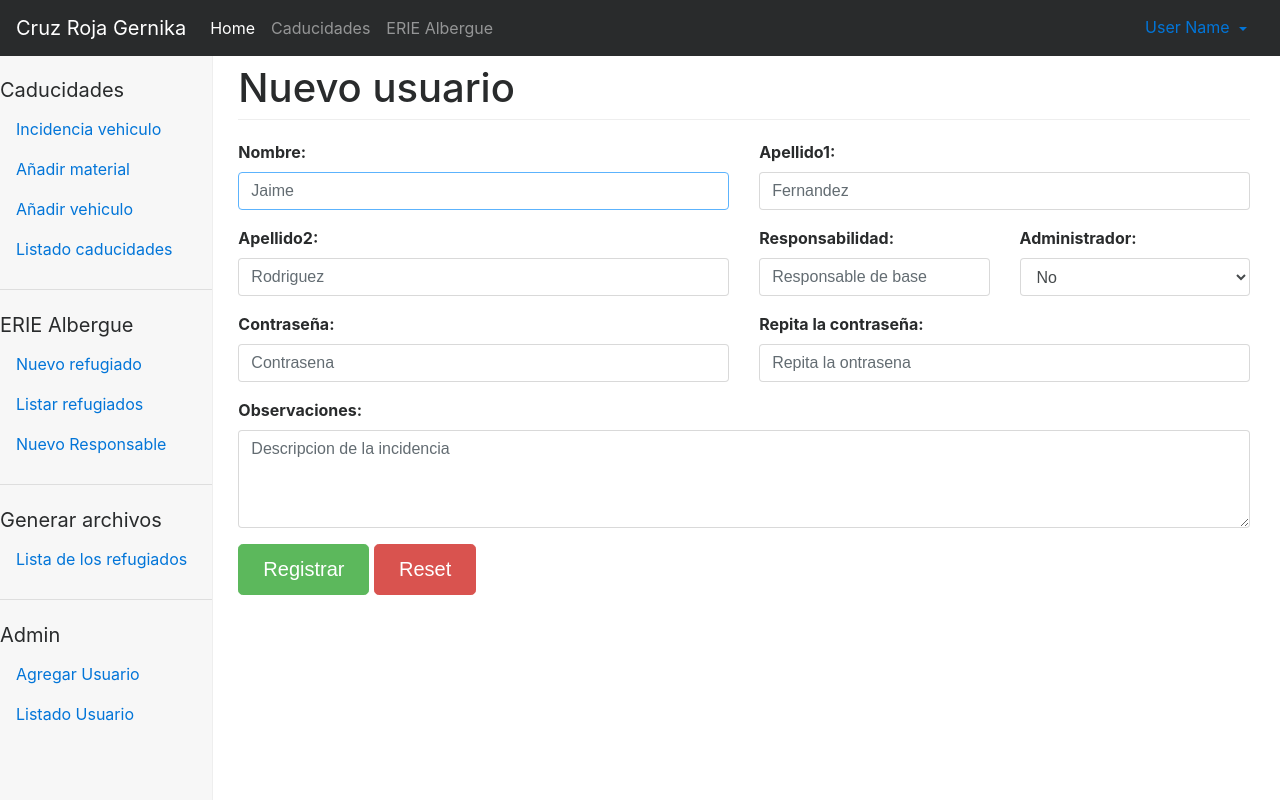
After one commit to eloaitor/BD_RedCross, a PHP site: page /nuevo_usuario.php in a window 1280 px wide. The commit adds this page. Run offline with PHP 8.4, Linux system fonts and the light colour scheme; data that the repository does not hold is empty; some libraries are stand-ins or nearby versions.

Commit message:
creacion de usuario.php, nuevo_usuario.php

```diff
--- a/incidencia_vehiculo.php
+++ b/incidencia_vehiculo.php
@@ -19,8 +19,6 @@
 
             <main class="col-sm-9 offset-sm-3 col-md-10 offset-md-2 pt-3">
                 <h1>Nueva incidencia</h1>
-
-
 
                 <div class="form-group">
                     <form action="#" method="POST">
--- a/login.php
+++ b/login.php
@@ -4,7 +4,7 @@
 <head>
     <?php include 'include/head.php' ?>
 
-    <title>Listado caducidades | Cruz Roja Gernika</title>
+    <title>Login| Cruz Roja Gernika</title>
 </head>
 
 <body>
--- /dev/null
+++ b/nuevo_usuario.php
@@ -0,0 +1,135 @@
+<?php include "php/usuario.php"; ?>
+<?php $usuario = new usuario(); ?>
+
+<!DOCTYPE html>
+<html lang="es">
+
+<head>
+    <?php include 'include/head.php' ?>
+
+    <title>Nuevo usuario | Cruz Roja Gernika</title>
+</head>
+
+<body>
+    <?php include 'include/navbar.php' ?>
+
+    <div class="container-fluid">
+
+            <?php include 'include/sidebar.php' ?>
+
+            <main class="col-sm-9 offset-sm-3 col-md-10 offset-md-2 pt-3">
+                <h1>Nuevo usuario</h1>
+
+
+
+                <div class="form-group">
+                    <form action="#" method="POST">
+                        <div class="row">
+                            <div class="col-md-6 col-xs-12">
+                                <div class="form-group">
+                                    <strong><label for="nombre">Nombre: </label></strong>
+                                    <input class="form-control" type="text" name="nombre" id="nombre" placeholder="Jaime" maxlength="30" autofocus>
+                                </div>
+                            </div>
+
+                            <div class="col-md-6 col-xs-12">
+                                <div class="form-group">
+                                    <strong><label for="apellido1">Apellido1: </label></strong>
+                                    <input class="form-control" type="text" name="apellido1" id="apellido1" placeholder="Fernandez" maxlength="50" autofocus>
+                                </div>
+                            </div>
+                        </div>
+
+                        <div class="row">
+                            <div class="col-md-6 col-xs-12">
+                                <div class="form-group">
+                                    <strong><label for="apellido2">Apellido2: </label></strong>
+                                    <input class="form-control" type="text" name="apellido2" id="apellido2" placeholder="Rodriguez" maxlength="30" autofocus>
+                                </div>
+                            </div>
+
+                            <div class="col-md-3 col-xs-12">
+                                <div class="form-group">
+                                    <strong><label for="responsabilidad">Responsabilidad: </label></strong>
+                                    <input class="form-control" type="text" name="responsabilidad" id="responsabilidad" placeholder="Responsable de base" maxlength="50" autofocus>
+                                </div>
+                            </div>
+
+                            <div class="col-md-3 col-xs-12">
+                                <div class="form-group">
+                                    <strong><label for="admin">Administrador: </label></strong>
+                                    <select class="form-control" name="admin" id="admin" autofocus required>
+                                            <option value="0" selected>No</option>
+                                            <option value="1">Si</option>
+                                    </select>
+                                </div>
+                            </div>
+                        </div>
+
+                        <div class="row">
+                            <div class="col-md-6 col-xs-12">
+                                <div class="form-group">
+                                    <strong><label for="contrasena">Contraseña: </label></strong>
+                                    <input class="form-control" type="password" name="contrasena" id="contrasena" placeholder="Contrasena" maxlength="30" autofocus>
+                                </div>
+                            </div>
+
+                            <div class="col-md-6 col-xs-12">
+                                <div class="form-group">
+                                    <strong><label for="contrasena2">Repita la contraseña: </label></strong>
+                                    <input class="form-control" type="password" name="contrasena2" id="contrasena2" placeholder="Repita la ontrasena" maxlength="50" autofocus>
+                                </div>
+                            </div>
+                        </div>
+
+                        <div class="row">
+                            <div class="col-md-12 col-xs-12">
+                                <div class="form-group">
+                                    <strong><label for="observaciones">Observaciones: </label></strong>
+                                    <textarea rows="4" cols="50" class="form-control" name="observaciones" id="observaciones" placeholder="Descripcion de la incidencia"></textarea>
+                                </div>
+                             </div>
+                        </div>
+
+                        <div class="row">
+                            <div class="col-md-12 col-xs-12">
+                                <div class="form-group">
+                                    <button name="registrar" type="submit" class="btn btn-success btn-lg ">Registrar</button>
+                                    <button type="reset" class="btn btn-danger btn-lg">Reset</button>
+                                </div>
+                            </div>
+                        </div>
+                    </form>
+                </div>
+            </main>
+
+    </div>
+
+
+    <!-- Bootstrap core JavaScript
+    ================================================== -->
+    <!-- Placed at the end of the document so the pages load faster -->
+    <script src="https://code.jquery.com/jquery-3.1.1.slim.min.js" integrity="sha384-A7FZj7v+d/sdmMqp/nOQwliLvUsJfDHW+k9Omg/a/EheAdgtzNs3hpfag6Ed950n" crossorigin="anonymo</us"></script>
+
+    <script src="https://cdnjs.cloudflare.com/ajax/libs/tether/1.4.0/js/tether.min.js" integrity="sha384-DztdAPBWPRXSA/3eYEEUWrWCy7G5KFbe8fFjk5JAIxUYHKkDx6Qin1DkWx51bBrb" crossorigin="anonymous"></script>
+    <script src="js/bootstrap.min.js"></script>
+
+    <!-- IE10 viewport hack for Surface/desktop Windows 8 bug -->
+    <script src="js/ie10-viewport-bug-workaround.js"></script>
+
+<?php
+    if(isset($_POST['registrar'])){
+        $nombre = $_POST['nombre'];
+        $apellido1 = $_POST['apellido1'];
+        $apellido2 = $_POST['apellido2'];
+        $responsabilidad = $_POST['responsabilidad'];
+        $admin = $_POST['admin'];
+        $contrasena = $_POST['contrasena'];
+        $observaciones = $_POST['observaciones'];
+
+        $usuario->anadirUsuario($nombre, $apellido1, $apellido2, $responsabilidad, $admin, $contrasena, $observaciones);
+    }
+?>
+</body>
+
+</html>
--- /dev/null
+++ b/php/usuario.php
@@ -0,0 +1,31 @@
+<?php
+include 'BD.php';
+
+class usuario {
+
+    function __construct(){
+        $this->db = new BD();
+    }
+
+    public function anadirUsuario($nombre, $apellido1, $apellido2, $responsabilidad, $admin, $contrasena, $observaciones){
+        $this->db->getMysqli()->query("INSERT INTO `usuario`(`nombre`, `apellido1`, `apellido2`, `contrasena`, `responsabilidad`, `admin`, `observaciones`) VALUES ('$nombre', '$apellido1', '$apellido2', '$contrasena', '$responsabilidad', '$admin', '$observaciones')");
+    }
+
+    public function listarUsuarios(){
+        $this->db->getMysqli->query("SELECT id, nombre, apellido1, apellido2, responsabilidad, admin, observaciones FROM usuario");
+    }
+
+    public function buscarPorId($id){
+        $this->db->getMysqli->query("SELECT id, nombre, apellido1, apellido2, responsabilidad, admin, observaciones FROM usuario WHERE id=$id");
+    }
+
+    public function modificarUsuario($nombre, $apellido1, $apellido2, $responsabilidad, $admin, $contrasena, $observaciones){
+        //UPDATE
+         $this->db->getMysqli()->query("");
+    }
+
+    public function eliminarUsuario($id){
+        //UPDATE: cambiar casilla vistar
+        $this->db->getMysqli()->query("");
+    }
+}
```
Also changed, not shown: php/material.php (+7 -0 lines).
